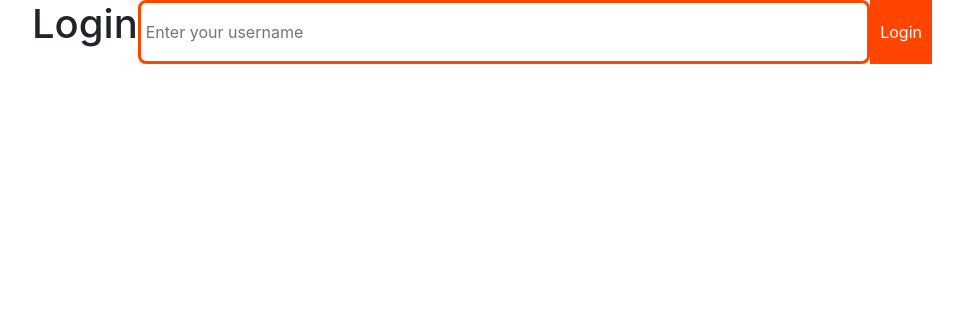
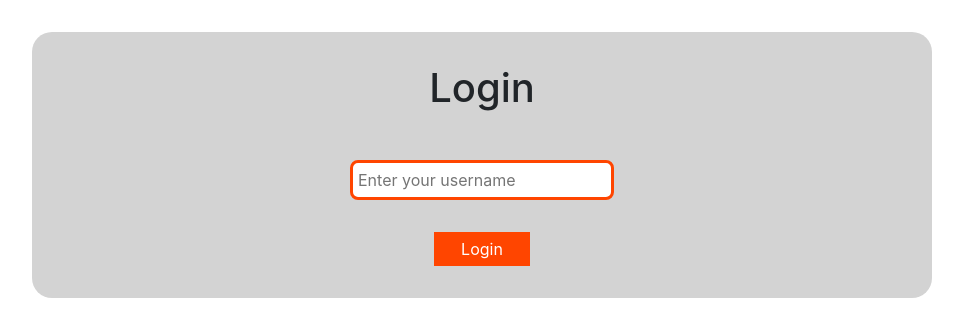
Before and after one commit to natasa288/seminar, a React (Create React App) app: page /login in a window 1280 px wide. Shown: the top 336 px of the page, without its empty margins (158-1121 px from the left). Built offline with nearby package versions, Linux system fonts and the light colour scheme.

Commit message:
Added react-router, Login.js, protected home page with login page

```diff
--- a/src/App.js
+++ b/src/App.js
@@ -1,17 +1,28 @@
 import React from "react";
-import { Route, Routes } from "react-router-dom";
+import { Navigate, Route, Routes } from "react-router-dom";
 import Chat from "./components/Chat";
 import Login from "./components/Login";
 
 class App extends React.Component{
 
-  render(){
-    return     <Routes>
-      <Route path="/" element={<Chat/>} />
-      <Route path="/login" element={<Login/>} />
-    </Routes>
+  constructor(props){
+    super(props);
+    this.state={username: ""};
   }
 
+  handleLogin = (username) =>{
+    this.setState({username})
+  }
+
+  render(){
+    return   (
+          <Routes>
+              <Route path="/"
+              element={ this.state.username ? <Chat username={this.state.username}/> : <Navigate to="/login" />} />
+              <Route path="/login" element={<Login onLogin={this.handleLogin} />} />
+            </Routes>
+    )
+  }
 }
 
 export default App;
--- a/src/components/Chat.js
+++ b/src/components/Chat.js
@@ -5,7 +5,7 @@ import Sidebar from './Sidebar';
 import "./Chat.css";
 
 function randomName() {
- const adjectives = ["autumn", "hidden", "bitter", "misty", "silent", "empty", "dry", "dark", "summer", "icy", "delicate", "quiet", "white", "cool", "spring", "winter", "patient", "twilight", "dawn", "crimson", "wispy", "weathered", "blue", "billowing", "broken", "cold", "damp", "falling", "frosty", "green", "long", "late", "lingering", "bold", "little", "morning", "muddy", "old", "red", "rough", "still", "small", "sparkling", "throbbing", "shy", "wandering", "withered", "wild", "black", "young", "holy", "solitary", "fragrant", "aged", "snowy", "proud", "floral", "restless", "divine", "polished", "ancient", "purple", "lively", "nameless"];
+ const adjectives = ["autumn", "hidden", "bitter", "Pero", "silent", "empty", "dry", "dark", "summer", "icy", "delicate", "quiet", "white", "cool", "spring", "winter", "patient", "twilight", "dawn", "crimson", "wispy", "weathered", "blue", "billowing", "broken", "cold", "damp", "falling", "frosty", "green", "long", "late", "lingering", "bold", "little", "morning", "muddy", "old", "red", "rough", "still", "small", "sparkling", "throbbing", "shy", "wandering", "withered", "wild", "black", "young", "holy", "solitary", "fragrant", "aged", "snowy", "proud", "floral", "restless", "divine", "polished", "ancient", "purple", "lively", "nameless"];
  const nouns = ["waterfall", "river", "breeze", "moon", "rain", "wind", "sea", "morning", "snow", "lake", "sunset", "pine", "shadow", "leaf", "dawn", "glitter", "forest", "hill", "cloud", "meadow", "sun", "glade", "bird", "brook", "butterfly", "bush", "dew", "dust", "field", "fire", "flower", "firefly", "feather", "grass", "haze", "mountain", "night", "pond", "darkness", "snowflake", "silence", "sound", "sky", "shape", "surf", "thunder", "violet", "water", "wildflower", "wave", "water", "resonance", "sun", "wood", "dream", "cherry", "tree", "fog", "frost", "voice", "paper", "frog", "smoke", "star"];
  const adjective = adjectives[Math.floor(Math.random() * adjectives.length)];
  const noun = nouns[Math.floor(Math.random() * nouns.length)];
@@ -17,8 +17,8 @@ function randomColor() {
 }
 class Chat extends React.Component {
 
-  constructor() {
-    super();
+  constructor(props) {
+    super(props);
     this.drone = new window.Scaledrone("PnFavtIMvMsf69yV", {
       data: this.state.member
     });
@@ -43,7 +43,7 @@ class Chat extends React.Component {
   state = {
     messages: [],
     member: {
-      username: randomName(),
+      username: this.props.username,
       color: randomColor()
     }
   }
@@ -65,7 +65,7 @@ class Chat extends React.Component {
       <div className="App">
       <div className="App-header">
         <button className='sidebar-btn' onClick={this.toggleSidebar}>Sidebar</button>
-        <h1>Algebra Seminarski Rad</h1>
+        <h1>{this.props.username}'s Chat Room</h1>
         {/* Prazan div služi za flex pozicioniranje elemenata */}
         <div></div>
       </div>
--- /dev/null
+++ b/src/components/Login.css
@@ -0,0 +1,16 @@
+.login-form {
+    display: flex;
+    flex-direction: column;
+    background-color: lightgray;
+    border-radius: 20px;
+    margin-top: 2rem;
+    justify-content: center;
+    align-items: center;
+  }
+  .login-form > * {
+    margin-top: 2rem;
+  }
+  .login-btn {
+    margin-bottom: 2rem;
+    width: 6rem;
+  }
--- a/src/components/Login.js
+++ b/src/components/Login.js
@@ -1,5 +1,6 @@
 import { useState } from "react";
 import { useNavigate } from "react-router-dom";
+import "./Login.css";
 
 const Login = (props) =>{
     const [usernameText, setUsernameText] = useState("");
@@ -12,7 +13,7 @@ const Login = (props) =>{
     }
 
     return <div className="container">
-        <form className="login-form" >
+        <form className="login-form" onSubmit={handleSubmit}>
             <label for="title">
                 <h1>Login</h1>
             </label>
```
